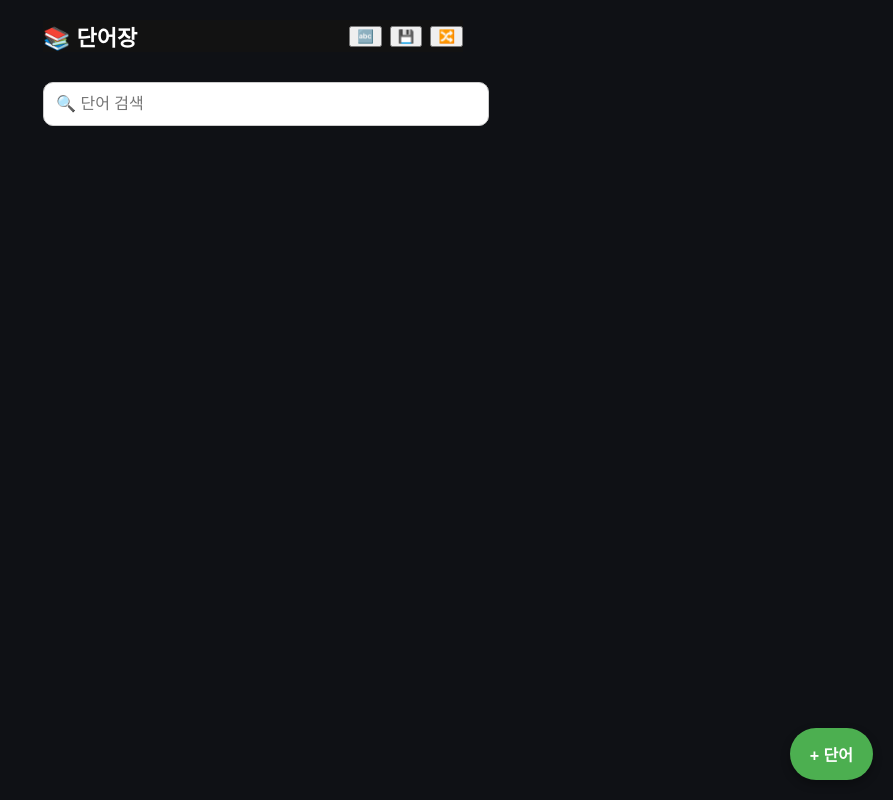
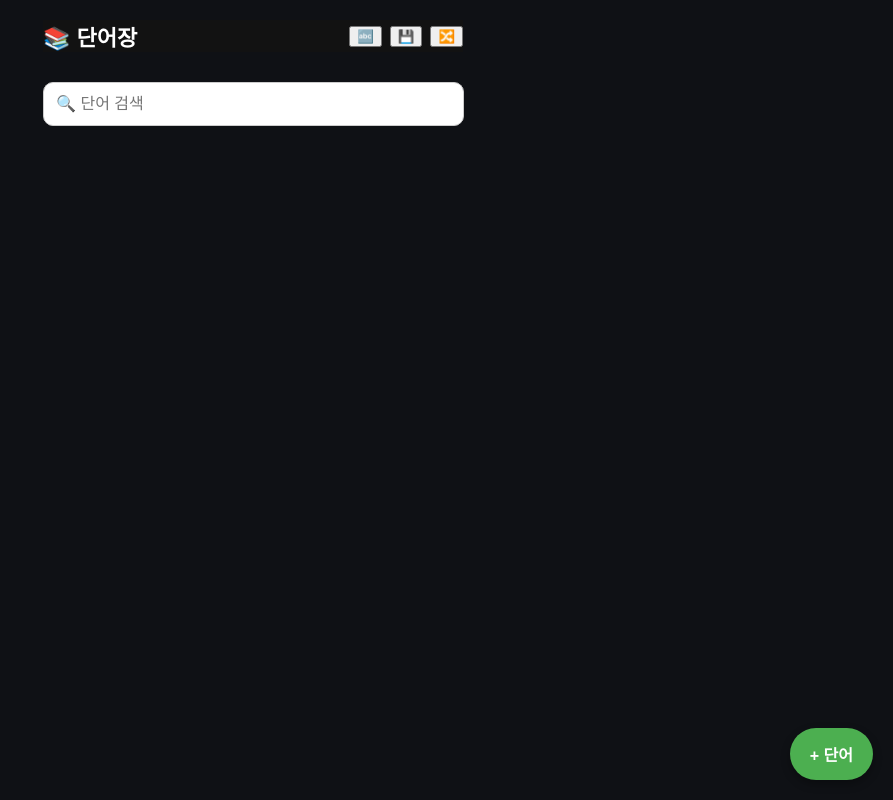
Before and after one commit to gillyongs/word, a React (Create React App) app: page /word/word in a window 1280 px wide. Shown: the whole page, without its empty margins (387-1280 px from the left). Built offline with nearby package versions, Linux system fonts and the light colour scheme.

Commit message:
css 조정

```diff
--- a/src/App.css
+++ b/src/App.css
@@ -90,7 +90,7 @@ body {
 }
 
 .input {
-  width: 100%;
+  width: 94%;
   padding: 12px;
   margin-bottom: 12px;
   border-radius: 8px;
@@ -154,7 +154,7 @@ body {
 }
 
 .searchBox {
-  width: 100%;
+  width: 94%;
   padding: 12px;
   margin: 10px 0 15px 0;
 
```
